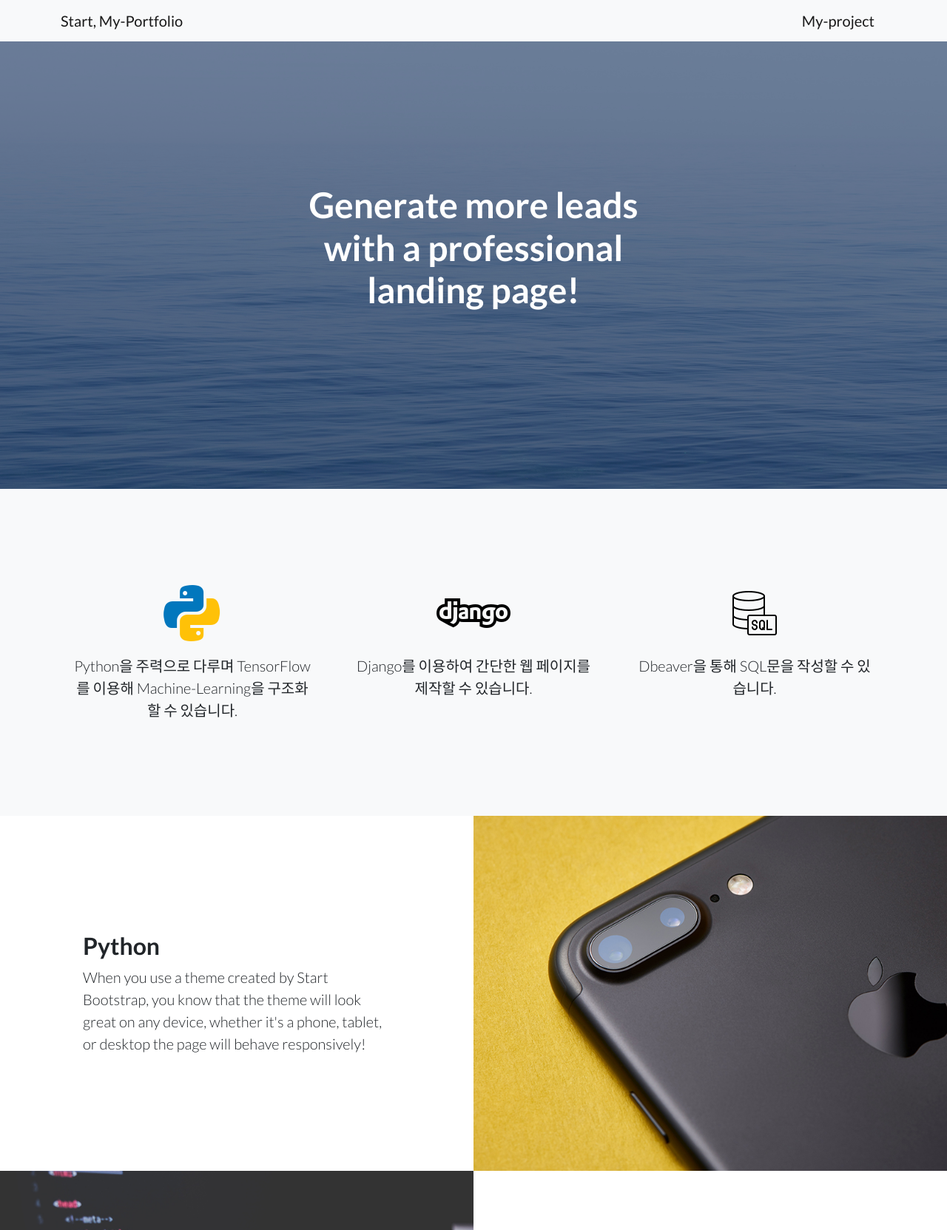
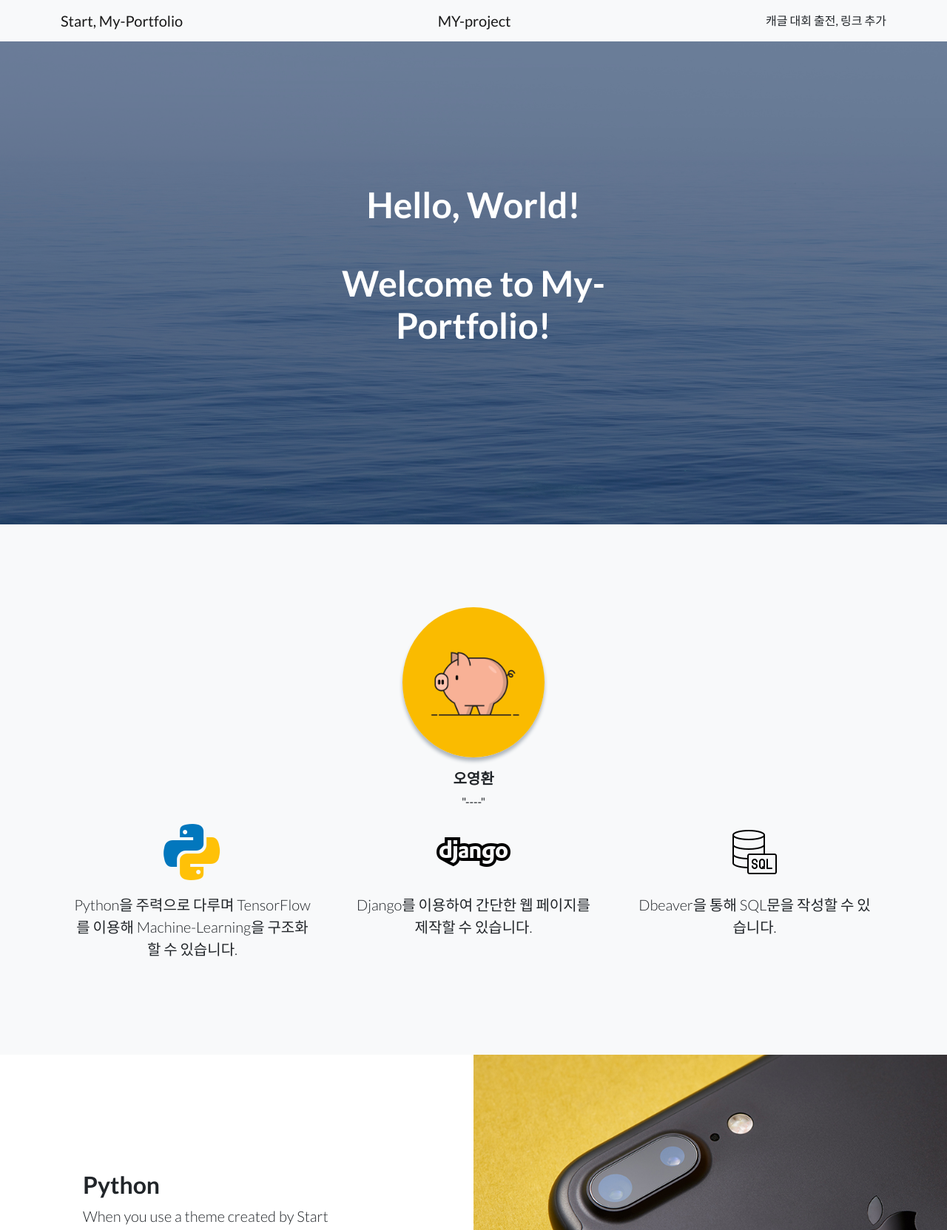
Before and after one commit to Oh-YoungHwan/Portfolio, a Django app: page /main/ in a window 1280 px wide. Shown: the top 1663 px of the page at 74% size. Run offline with Django 4.2, Linux system fonts and the light colour scheme; some libraries are stand-ins or nearby versions.

Commit message:
- 프로필 아이콘, 위치 변경
- 프로필 아이콘, 위치 변경

```diff
--- a/Portfolio/MyPortfolio/templates/main.html
+++ b/Portfolio/MyPortfolio/templates/main.html
@@ -22,7 +22,9 @@
         <nav class="navbar navbar-light bg-light static-top">
             <div class="container">
                 <a class="navbar-brand" href="#Start" id="Start">Start, My-Portfolio</a>
-                <a class="navbar-brand" href="#My-project">My-project</a>
+                <a class="navbar-brand" href="#My-project">MY-project</a>
+                캐글 대회 출전, 링크 추가
+
             </div>
         </nav>
         <!-- Masthead-->
@@ -32,7 +34,8 @@
                     <div class="col-xl-6">
                         <div class="text-center text-white">
                             <!-- Page heading-->
-                            <h1 class="mb-5">Generate more leads with a professional landing page!</h1>
+                            <h1 class="mb-5" style="">Hello, World!</h1>
+                            <h1 class="mb-5">Welcome to My-Portfolio!</h1>
                             <!-- Signup form-->
                             <!-- * * * * * * * * * * * * * * *-->
                             <!-- * * SB Forms Contact Form * *-->
@@ -47,8 +50,28 @@
                 </div>
             </div>
         </header>
+        <!-- Testimonials-->
+        <section class="testimonials text-center bg-light" style="padding-bottom: 0px;">
+            <div class="container">
+                <div class="row">
+                    <div class="col-lg-4">
+                    </div>
+                    <div class="col-lg-4">
+                        <div class="testimonial-item mx-auto mb-5 mb-lg-0">
+                            <img class="img-fluid rounded-circle mb-3" src={% static "bootstrap/startbootstrap/assets/img/character.png" %} alt="..." />
+                            <h5>오영환</h5>
+                            <p class="font-weight-light mb-0">"----"</p>
+                        </div>
+                    </div>
+                    <div class="col-lg-4">
+
+                    </div>
+                </div>
+            </div>
+        </section>
+
         <!-- Icons Grid-->
-        <section class="features-icons bg-light text-center">
+        <section class="features-icons bg-light text-center", style="padding-top: 0px;">
             <div class="container">
                 <div class="row">
                     <div class="col-lg-4">
@@ -104,41 +127,13 @@
                 </div>
             </div>
         </section>
-        <!-- Testimonials-->
-        <section class="testimonials text-center bg-light">
-            <div class="container">
-                <h2 class="mb-5">What people are saying...</h2>
-                <div class="row">
-                    <div class="col-lg-4">
-                        <div class="testimonial-item mx-auto mb-5 mb-lg-0">
-                            <img class="img-fluid rounded-circle mb-3" src={% static "bootstrap/startbootstrap/assets/img/testimonials-1.jpg" %} alt="..." />
-                            <h5>Margaret E.</h5>
-                            <p class="font-weight-light mb-0">"This is fantastic! Thanks so much guys!"</p>
-                        </div>
-                    </div>
-                    <div class="col-lg-4">
-                        <div class="testimonial-item mx-auto mb-5 mb-lg-0">
-                            <img class="img-fluid rounded-circle mb-3" src={% static "bootstrap/startbootstrap/assets/img/testimonials-2.jpg" %} alt="..." />
-                            <h5>Fred S.</h5>
-                            <p class="font-weight-light mb-0">"Bootstrap is amazing. I've been using it to create lots of super nice landing pages."</p>
-                        </div>
-                    </div>
-                    <div class="col-lg-4">
-                        <div class="testimonial-item mx-auto mb-5 mb-lg-0">
-                            <img class="img-fluid rounded-circle mb-3" src={% static "bootstrap/startbootstrap/assets/img/testimonials-3.jpg" %} alt="..." />
-                            <h5>Sarah W.</h5>
-                            <p class="font-weight-light mb-0">"Thanks so much for making these free resources available to us!"</p>
-                        </div>
-                    </div>
-                </div>
-            </div>
-        </section>
+
         <!-- Call to Action-->
         <section class="call-to-action text-white text-center" id="My-project">
             <div class="container position-relative">
                 <div class="row justify-content-center">
                     <div class="col-xl-6">
-                        <h2 class="mb-4">Ready to get started? Sign up now!</h2>
+                        <h2 class="mb-4">Here is My-project!</h2>
                         <!-- Signup form-->
                         <!-- * * * * * * * * * * * * * * *-->
                         <!-- * * SB Forms Contact Form * *-->
@@ -162,25 +157,28 @@
                     <div class="col-lg-6 h-100 text-center text-lg-end my-auto">
                         <ul class="list-inline mb-0">
                             <li class="list-inline-item me-4">
-                                <img src = {% static "bootstrap/startbootstrap/assets/img/icons8-notion.png"%} width="20px;">
+
                                 <li class="list-inline-item"><a href="https://www.notion.so/8cf3caa9ec124cca9d95ca4544a669ae" target="_blank">
+                                    <img src = {% static "bootstrap/startbootstrap/assets/img/icons8-notion.png"%} width="20px;">
                                     Notion
                                 </a></li>
                                 <li class="list-inline-item">⋅</li>
-                                <img src = {% static "bootstrap/startbootstrap/assets/img/icons8-github.png"%} width="20px;">
                                 <li class="list-inline-item"><a href="https://github.com/khb3254/jeju_cgc_2023" target="_blank">
+                                    <img src = {% static "bootstrap/startbootstrap/assets/img/icons8-github.png"%} width="20px;">
                                     Gitgub
                                 </a></li>
 
                                 <br>
 
-                                <img src = {% static "bootstrap/startbootstrap/assets/img/dol.png"%} width="35px;">
+
                                 <li class="list-inline-item"><a href="https://jeju.pythonanywhere.com/" target="_blank">
+                                    <img src = {% static "bootstrap/startbootstrap/assets/img/dol.png"%} width="35px;">
                                     Jeju_Web
                                 </a></li>
                                 <li class="list-inline-item">⋅</li>
-                                <img src = {% static "bootstrap/startbootstrap/assets/img/icons8-ppt.png"%} width="35px;">
+
                                 <li class="list-inline-item"><a href = {% static "bootstrap/startbootstrap/assets/파이널프로젝트.pdf"%} download="Jeju_ppt.pdf">
+                                    <img src = {% static "bootstrap/startbootstrap/assets/img/icons8-ppt.png"%} width="35px;">
                                     Jeju_ppt
                                 </a>
                                 </li>
```
Also changed, not shown: Portfolio/MyPortfolio/static/bootstrap/startbootstrap/assets/img/character.png (added).
